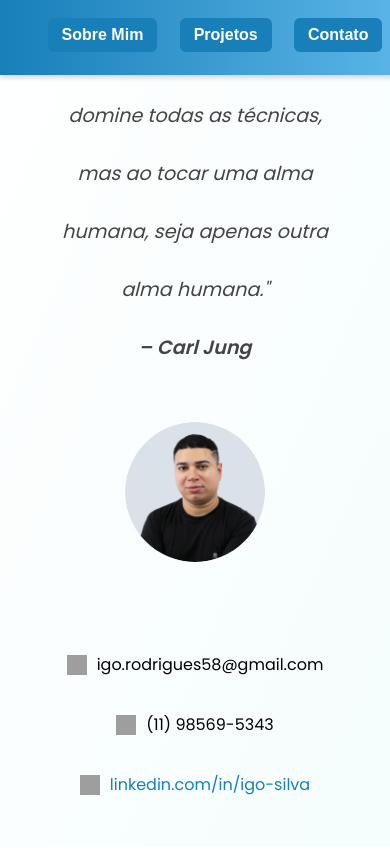
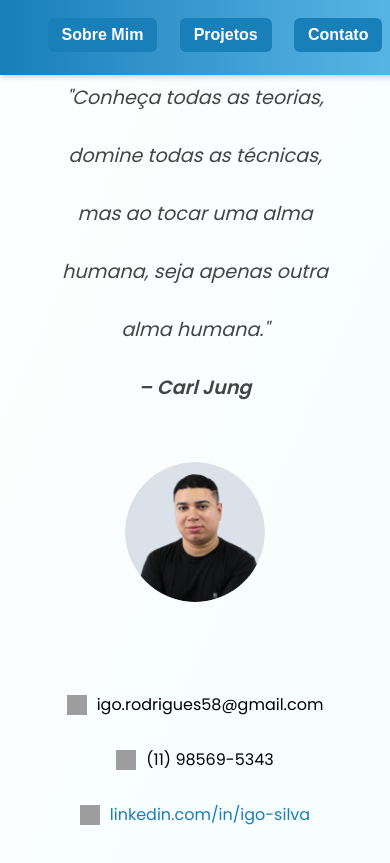
Before and after one commit to igo-rodrigues/portfolio, a plain HTML site: page contato.html in a window 390 px wide. Shown: the part 185-1048 px from the top of the page. Drawn offline with Linux system fonts and the light colour scheme; grey boxes are pictures that could not be loaded.

Commit message:
Ajuste de padding-top no mobile para evitar sobreposição do cabeçalho

```diff
--- a/style.css
+++ b/style.css
@@ -1,3 +1,4 @@
+
 body {
   font-family: 'Poppins', sans-serif;
   margin: 0;
@@ -173,7 +174,15 @@ a:hover {
   margin-top: 20px;
 }
 
-/* Responsivo */
+.contato-layout {
+  display: flex;
+  align-items: center;
+  justify-content: center;
+  gap: 40px;
+  flex-wrap: wrap;
+  margin-top: 30px;
+}
+
 @media (max-width: 768px) {
   .sobre-container {
     flex-direction: column;
@@ -204,30 +213,9 @@ a:hover {
     gap: 10px;
   }
 }
-.contato-layout {
-  display: flex;
-  align-items: center;
-  justify-content: center;
-  gap: 40px;
-  flex-wrap: wrap;
-  margin-top: 30px;
-}
 
-.contato-info {
-  display: flex;
-  flex-direction: column;
-  gap: 15px;
-  align-items: flex-start;
-}
-
-@media (max-width: 768px) {
-  .contato-layout {
-    flex-direction: column;
-    align-items: center;
-    text-align: center;
-  }
-
-  .contato-info {
-    align-items: center;
+@media (max-width: 480px) {
+  main {
+    padding-top: 180px; /* aumenta o espaço para o cabeçalho em telas pequenas */
   }
 }
```
